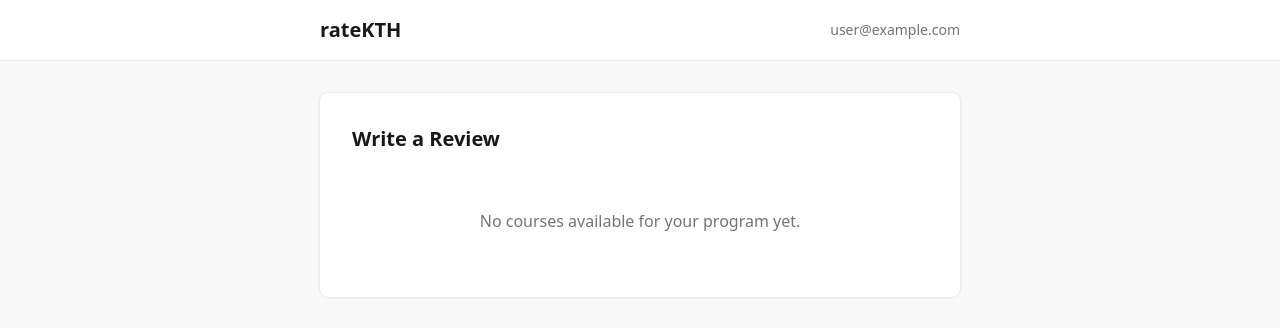
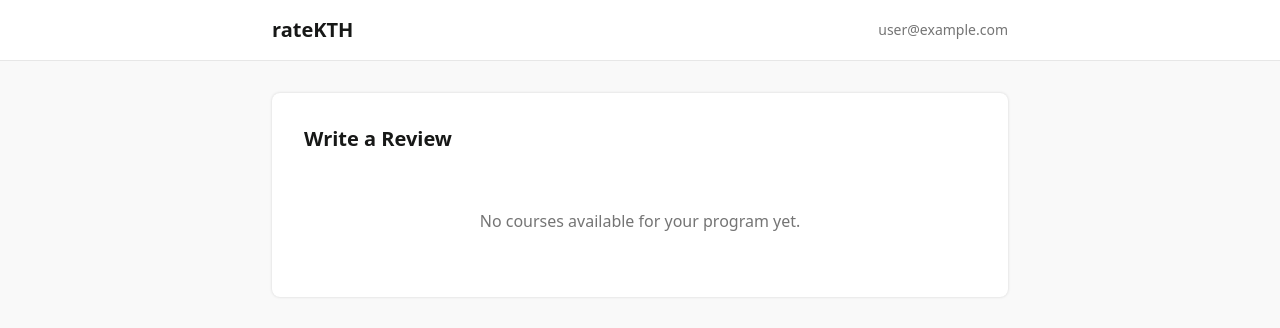
Before and after one commit to hi-aryan/ratekth, a Next.js app: page /review/new in a window 1280 px wide. Shown: the top 328 px of the page. Built offline with nearby package versions, Linux system fonts and the light colour scheme; no server answers; the database is empty; sample sign-in values are in the browser's storage.

Commit message:
review creation + register page styling

```diff
--- a/src/app/(app)/review/new/page.tsx
+++ b/src/app/(app)/review/new/page.tsx
@@ -35,7 +35,7 @@ export default async function NewReviewPage({ searchParams }: PageProps) {
         <main className="min-h-screen bg-porcelain">
             {/* Header */}
             <header className="bg-white border-b border-carbon/10">
-                <div className="max-w-2xl mx-auto px-4 py-4 flex items-center justify-between">
+                <div className="max-w-3xl mx-auto px-4 py-4 flex items-center justify-between">
                     <Link href="/" className="text-xl font-bold text-carbon">
                         rateKTH
                     </Link>
@@ -46,7 +46,7 @@ export default async function NewReviewPage({ searchParams }: PageProps) {
             </header>
 
             {/* Form */}
-            <div className="max-w-2xl mx-auto px-4 py-8">
+            <div className="max-w-3xl mx-auto px-4 py-8">
                 <Card className="p-6">
                     <h1 className="text-xl font-bold text-carbon mb-6">
                         Write a Review
--- a/src/app/(auth)/register/page.tsx
+++ b/src/app/(auth)/register/page.tsx
@@ -10,15 +10,16 @@ export default async function RegisterPage() {
     ]);
 
     return (
-        <div className="flex min-h-screen flex-col items-center justify-center p-6 bg-porcelain">
-            <Card className="w-full max-w-xl">
-                <div className="mb-4 text-center">
-                    <h1 className="text-2xl font-bold text-carbon">Join rateKTH</h1>
+        <main className="flex min-h-screen flex-col items-center justify-center p-6 bg-porcelain">
+            <div className="w-full max-w-md space-y-8">
+                <div className="mb-8 text-center text-carbon">
+                    <h1 className="text-2xl font-bold">Join rateKTH</h1>
                     <p className="text-carbon/60 mt-2">The home of student reviews.</p>
                 </div>
-
-                <RegisterForm basePrograms={basePrograms} mastersDegrees={mastersDegrees} />
-            </Card>
-        </div>
+                <Card>
+                    <RegisterForm basePrograms={basePrograms} mastersDegrees={mastersDegrees} />
+                </Card>
+            </div>
+        </main>
     );
 }
```
